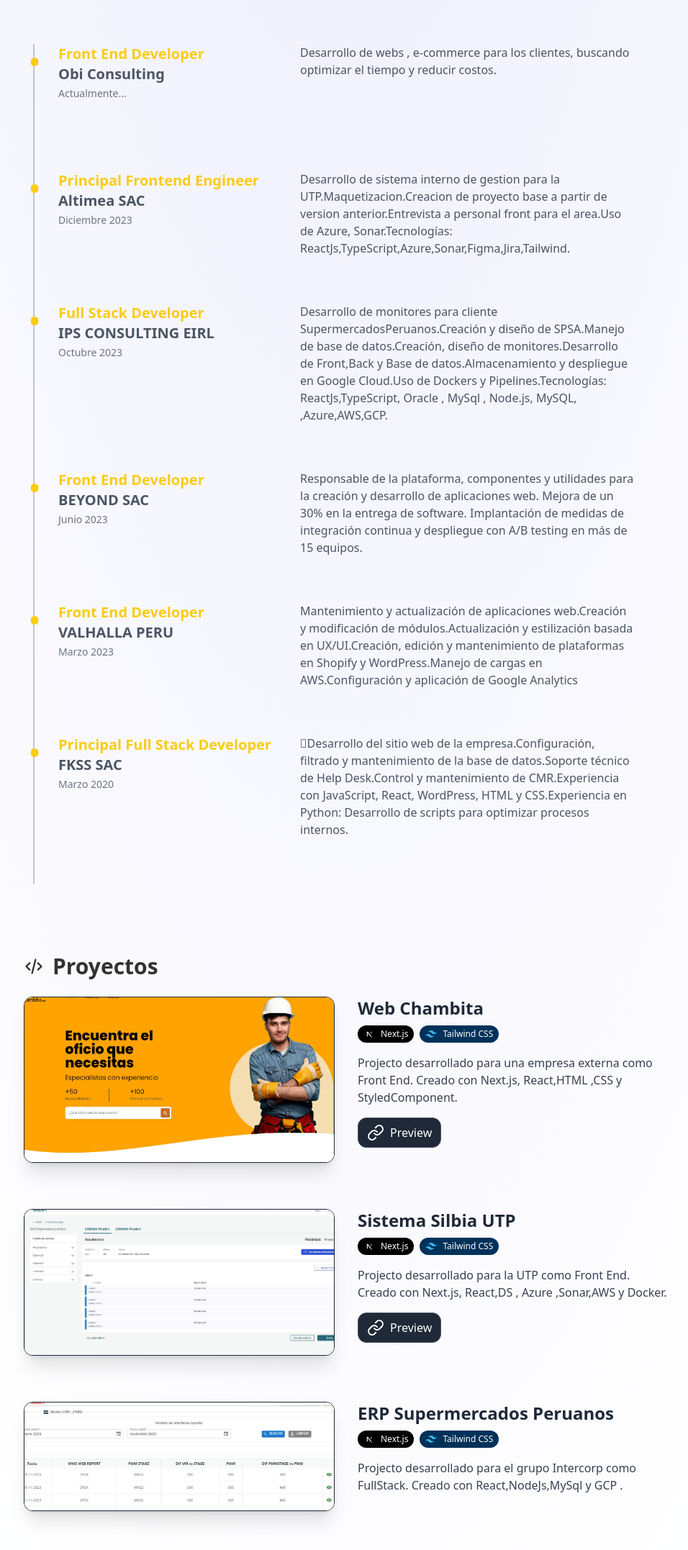
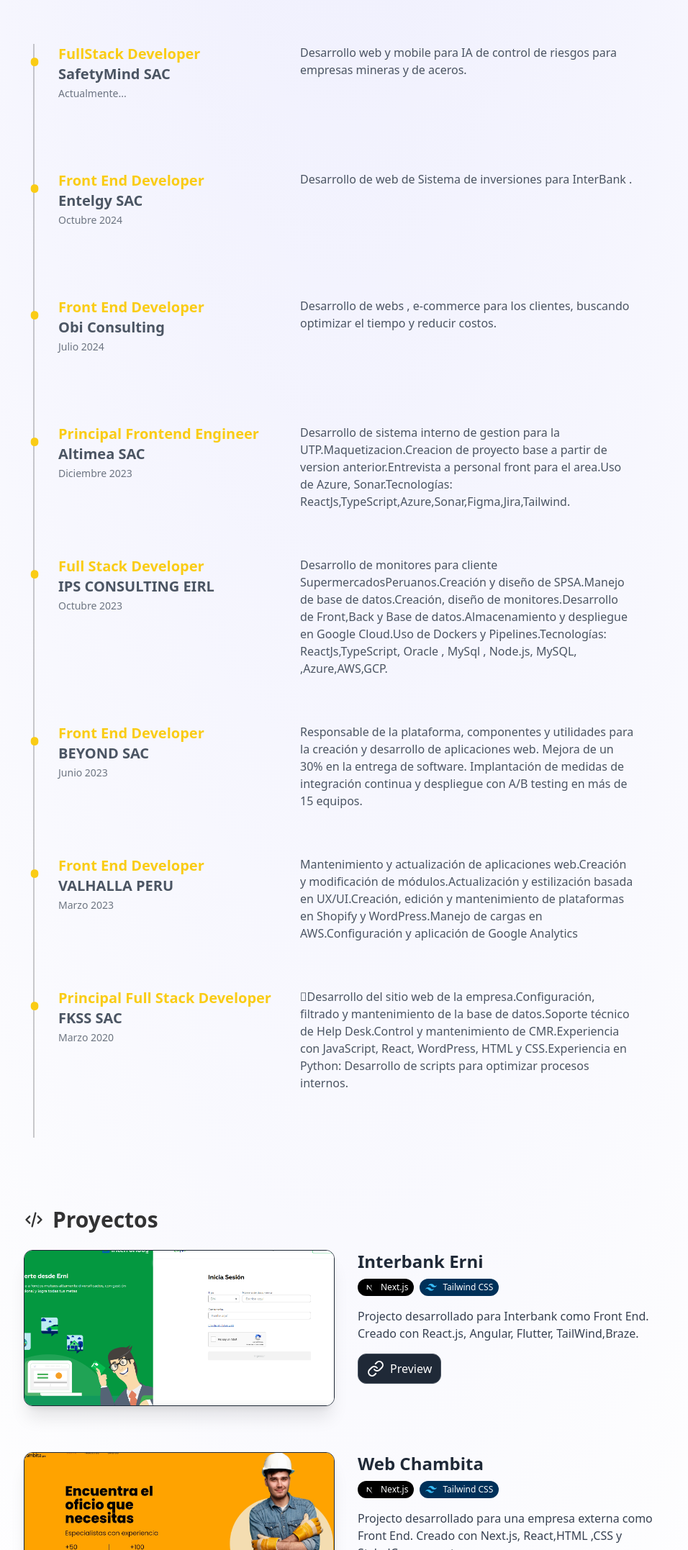
Before and after one commit to ysacc/portfolio, an Astro site: page / in a window 1280 px wide. Shown: the part 629-2783 px from the top of the page at 72% size, without its empty margins (159-1115 px from the left). Built offline with nearby package versions, Linux system fonts and the light colour scheme; Astro itself is replaced by a stand-in of ours.

Commit message:
actualizacion de experiencia

```diff
--- a/package.json
+++ b/package.json
@@ -15,6 +15,8 @@
     "@fontsource-variable/onest": "5.0.2",
     "astro": "4.4.5",
     "astro-robots-txt": "1.0.0",
+    "i18next": "^23.10.1",
+    "react-i18next": "^14.1.0",
     "tailwindcss": "3.4.1",
     "typescript": "5.3.3"
   }
--- a/src/components/Experience.astro
+++ b/src/components/Experience.astro
@@ -1,8 +1,22 @@
 ---
 import ExperienceItem from "./ExperienceItem.astro"
 const EXPERIENCIE = [
+    {
+    date: "Actualmente...",
+    title: "FullStack Developer",
+    company: "SafetyMind SAC",
+    description:
+      "Desarrollo web y mobile para IA de control de riesgos para empresas mineras y de aceros.",
+  },
+    {
+    date: "Octubre 2024",
+    title: "Front End Developer",
+    company: "Entelgy SAC",
+    description:
+      "Desarrollo de web de Sistema de inversiones para InterBank .",
+  },
   {
-    date: "Actualmente...",
+    date: "Julio 2024",
     title: "Front End Developer",
     company: "Obi Consulting",
     description:
--- a/src/components/Projects.astro
+++ b/src/components/Projects.astro
@@ -2,6 +2,7 @@
 import GitHub from "./icons/GitHub.astro"
 import NextJS from "./icons/NextJS.astro"
 import Tailwind from "./icons/Tailwind.astro"
+import ReactJs from "./icons/reactjs.png"
 import Link from "./icons/Link.astro"
 import LinkButton from "./LinkButton.astro"
 
@@ -16,8 +17,21 @@
     class: "bg-[#003159] text-white",
     icon: Tailwind,
   },
+    REACTJS: {
+    name: "React.js",
+    class: "bg-[#003159] text-white",
+    icon: ReactJs,
+  },
 }
 const PROJECTS = [
+  {
+    title: "Interbank Erni",
+    description:
+      "Projecto desarrollado para Interbank como Front End. Creado  con React.js, Angular, Flutter, TailWind,Braze.",
+    link: "https://erni.interfondos.com.pe/",
+    image: "/projects/erni.png",
+    tags: [TAGS.NEXT, TAGS.TAILWIND],
+  },
 {
     title: "Web Chambita",
     description:
```
Also changed, not shown: public/projects/erni.png (added), src/components/icons/reactjs.png (added), 2 other files.
